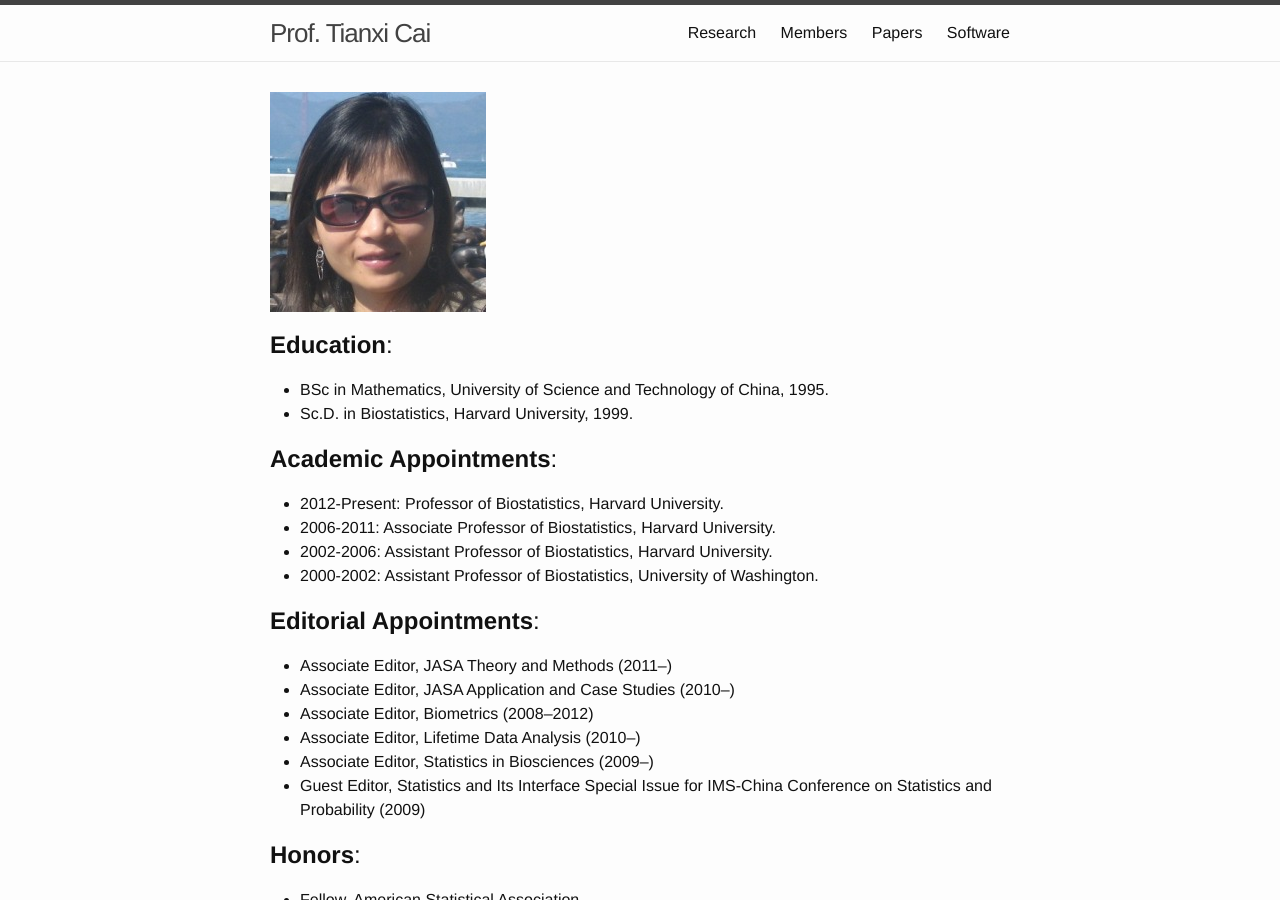
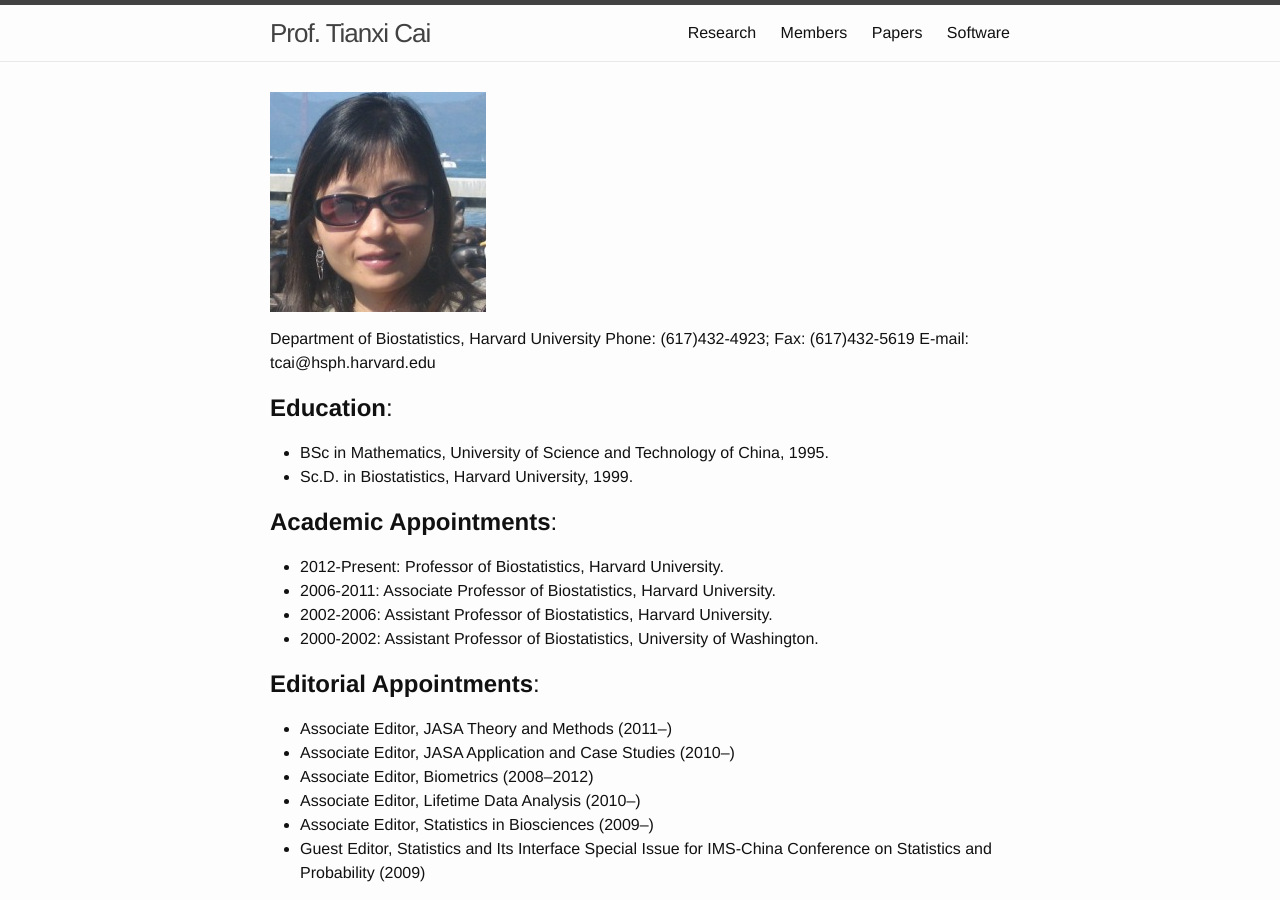
Before and after one commit to Xuanmengcai/Xuanmengcai-github-io, a Jekyll site: the page built from index.md, in a window 1280 px wide and 900 px high. Built offline with Jekyll 4.4.1, drawn with Linux system fonts in a browser that asks for light colours.

Commit message:
Update index.md

```diff
--- a/index.md
+++ b/index.md
@@ -4,6 +4,9 @@ layout: default
 
 ![Tianxi Cai](TianxiSF-Small.jpg)
 
+Department of Biostatistics, Harvard University
+Phone: (617)432-4923; Fax: (617)432-5619
+E-mail: tcai@hsph.harvard.edu
 
 ## **Education**:
 
```
